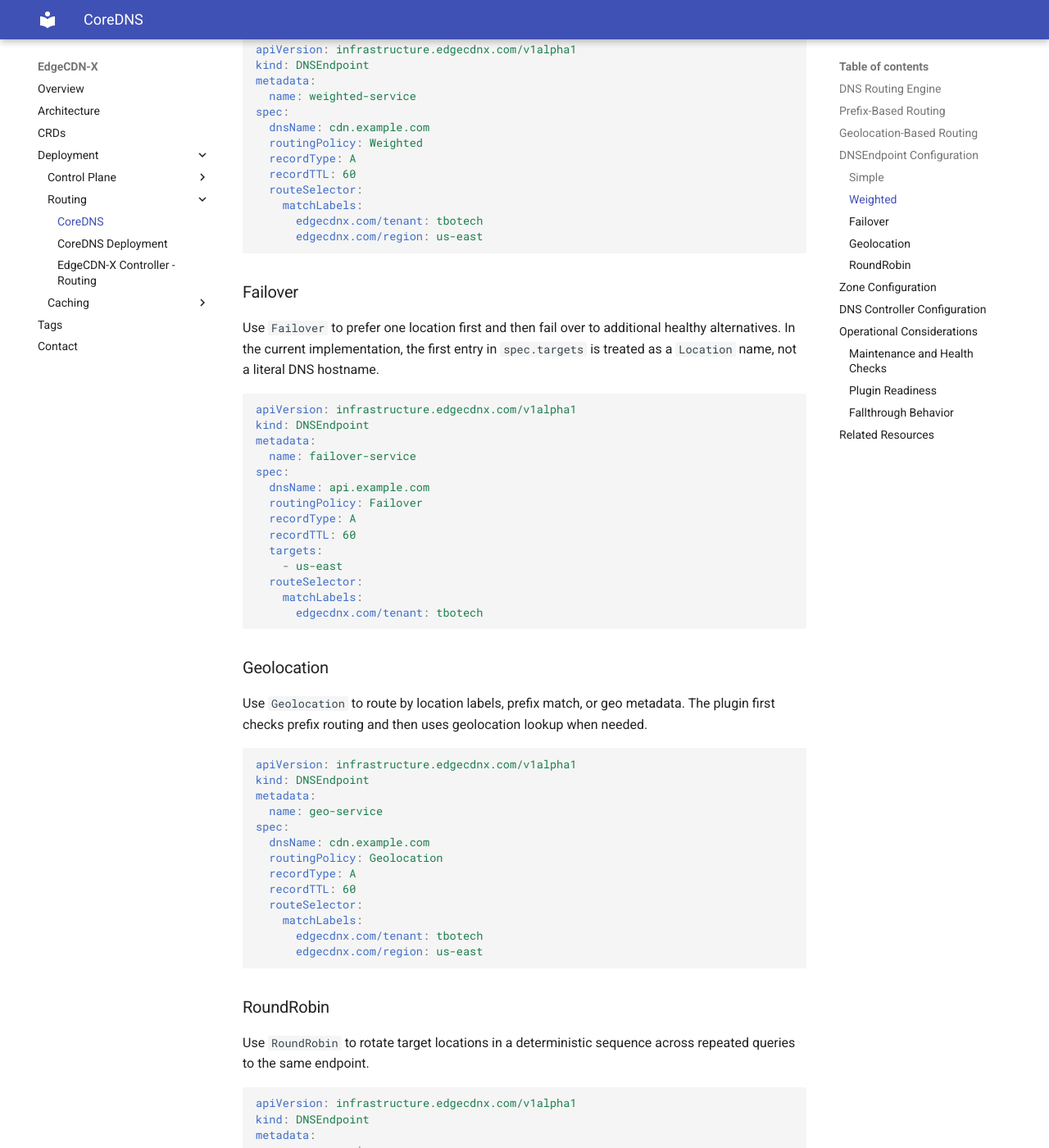
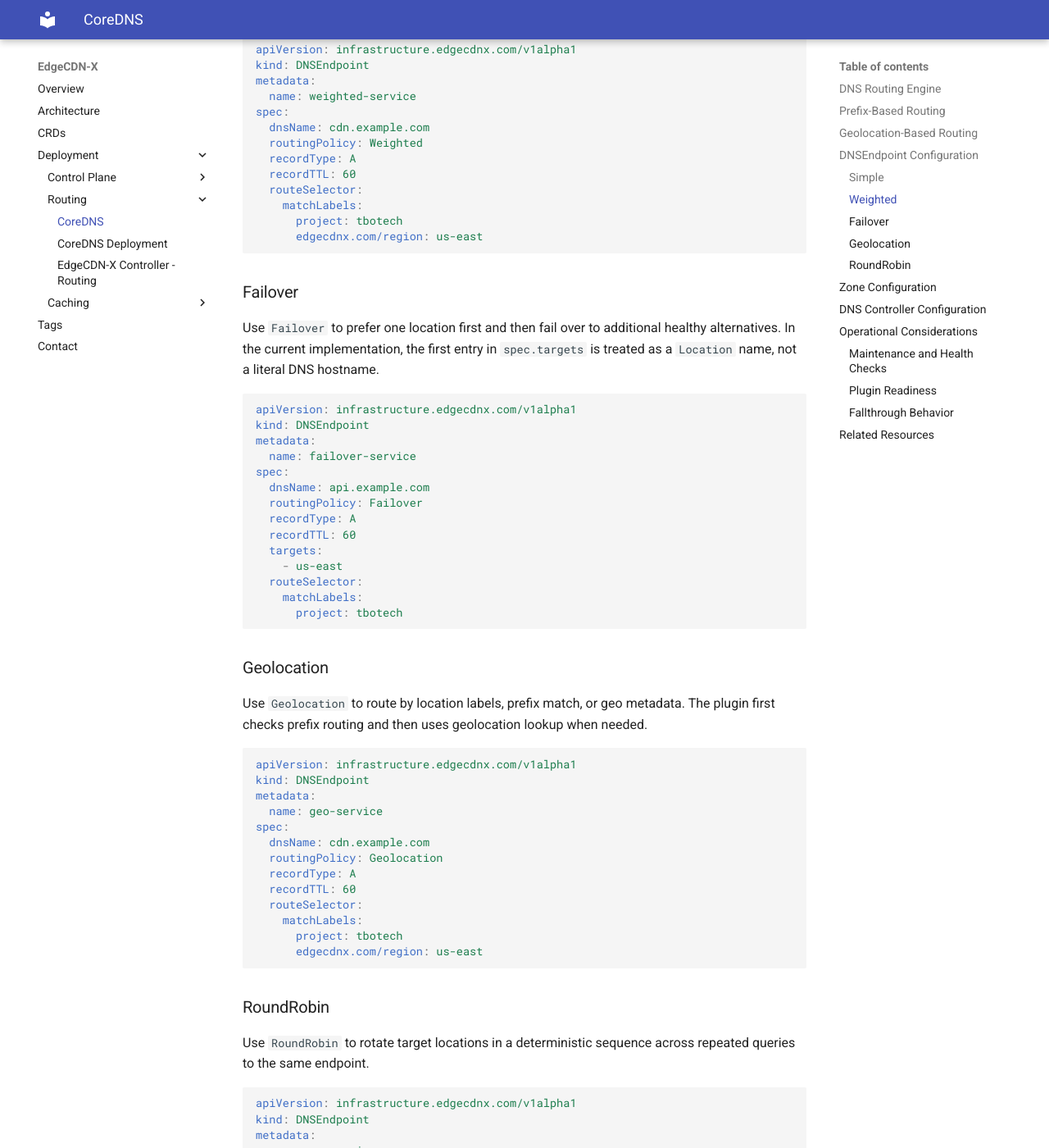
Before and after one commit to EdgeCDN-X/edgecdn-x.github.io, an MkDocs documentation site: the page built from docs/coredns.md, in a window 1280 px wide and 1400 px high, scrolled down 4949 px. Shown: the whole window at 82% size. Built offline with MkDocs 1.6.1 and Material for MkDocs 9.7.7, drawn with Linux system fonts in a browser that asks for light colours; some of the changed text lies outside the part shown.

Commit message:
Update geolocation DNS routing diagram and modify routeSelector labels in CoreDNS configuration
- Updated the SVG diagram for geolocation-aware DNS routing to reflect changes in project labeling.
- Changed routeSelector matchLabels from `edgecdnx.com/tenant` to `project` in multiple sections of the CoreDNS documentation to standardize the configuration.

````diff
--- a/docs/coredns.md
+++ b/docs/coredns.md
@@ -187,7 +187,7 @@
   recordTTL: 60
   routeSelector:
     matchLabels:
-      edgecdnx.com/tenant: tbotech
+      project: tbotech
       edgecdnx.com/region: us-east
 ```
 
@@ -209,7 +209,7 @@
     - us-east
   routeSelector:
     matchLabels:
-      edgecdnx.com/tenant: tbotech
+      project: tbotech
 ```
 
 ### Geolocation
@@ -228,7 +228,7 @@
   recordTTL: 60
   routeSelector:
     matchLabels:
-      edgecdnx.com/tenant: tbotech
+      project: tbotech
       edgecdnx.com/region: us-east
 ```
 
@@ -248,7 +248,7 @@
   recordTTL: 60
   routeSelector:
     matchLabels:
-      edgecdnx.com/tenant: tbotech
+      project: tbotech
       edgecdnx.com/site: edge
 ```
 
````
Also changed, not shown: docs/blog/2026/14-kubernetes-native-dns-with-coredns-and-edgecdn-x.md (+4 -4 lines), docs/blog/2026/media/geolocation-dns-routing.svg, docs/blog/2026/media/geolocation_dns_routing.svg, 2 other files.
